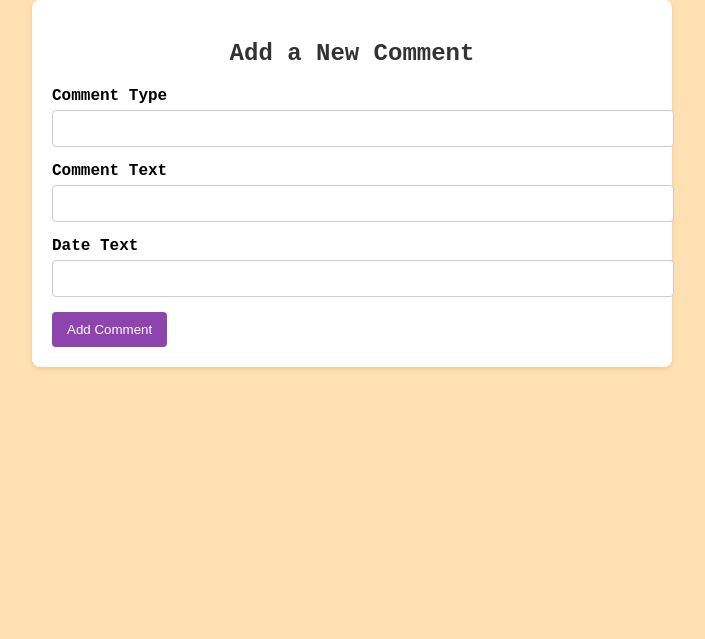
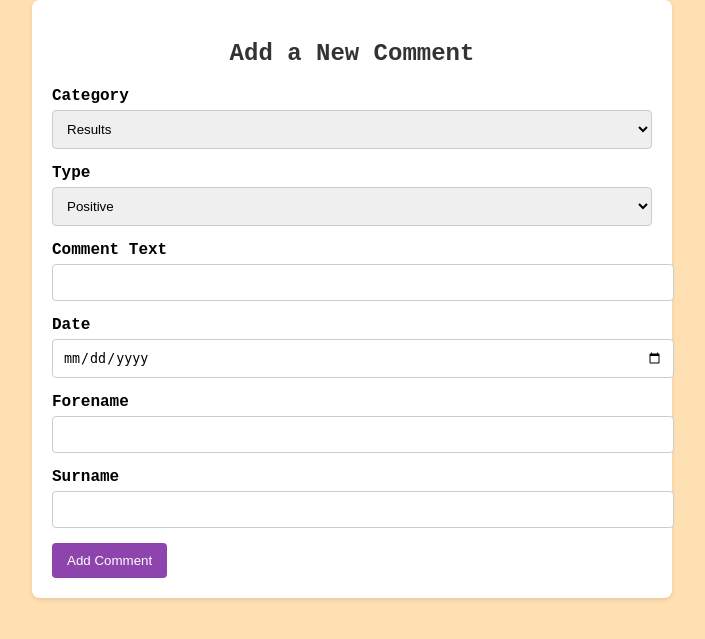
Before and after one commit to samuelbeattie04/comment_manager, a Flask app: page /feedback/add in a window 1280 px wide. Shown: the top 639 px of the page, without its empty margins (288-993 px from the left). Run offline with Flask 3, Linux system fonts and the light colour scheme; some libraries are stand-ins or nearby versions.

Commit message:
More ridiculous fixes

```diff
--- a/library/Feedback/routes.py
+++ b/library/Feedback/routes.py
@@ -1,6 +1,8 @@
+from datetime import datetime
+
 from flask import Blueprint, render_template, request, redirect, url_for, jsonify, flash
 from library.extensions import db
-from .models import FeedbackComment, Feedback
+from .models import Feedback
 from sqlalchemy.sql import func
 from collections import Counter
 
@@ -13,11 +15,21 @@ feedback_bp = Blueprint('feedback', __name__, template_folder='../templates')
 def add_comment():
     if request.method == "POST":
         comment_type = request.form.get("type")
-        comment_name = request.form.get("name")
+        text = request.form.get("text")
+        date = request.form.get("date")
+        forename = request.form.get("forename")
+        surname = request.form.get("surname")
+        category = request.form.get("category")
 
-        new_comment = FeedbackComment(
+        formatted_date = datetime.strptime(date, "%Y-%m-%d").date()
+
+        new_comment = Feedback(
             type=comment_type,
-            name=comment_name
+            text=text,
+            category=category,
+            date=formatted_date,
+            forename=forename,
+            surname=surname,
         )
 
         db.session.add(new_comment)
@@ -26,16 +38,17 @@ def add_comment():
         # Flash a success message and redirect to the comment list page
         flash("Feedback comment added successfully!", "success")
 
-        return redirect(url_for("feedback.view_data"))
+        return redirect(url_for("feedback.view_comment"))
 
     return render_template("add_comment.html")
 
 # GUI Query 2 view all feedback comments
-@feedback_bp.route('/view_data', methods=['GET'])
-def view_data():
+@feedback_bp.route('/view_comment', methods=['GET'])
+def view_comment():
     feedback_data = Feedback.query.all()
-    feedback_list = [{"comment_id": f.comment_id, "comment_name": f.comment_name, "date": f.date, "type": f.type, "forename": f.forename, "surname": f.surname} for f in feedback_data]
-    return jsonify(feedback_list), 200
+    comments = [{"id": f.id, "category": f.category, "text": f.text, "date": f.date, "type": f.type, "forename": f.forename, "surname": f.surname} for f in feedback_data]
+
+    return render_template("view_comment.html", comments=comments)
 
 # GUI Query 3 filter feedback comments
 @feedback_bp.route('/feedback', methods=['GET'])
@@ -58,7 +71,7 @@ def get_feedback_sorted():
     return jsonify([comment.to_dict() for comment in comments])
 
 # GUI Query 5 edit a feedback comment
-@feedback_bp.route("/edit/<int:comment_id>", methods=["GET", "POST"])
+@feedback_bp.route("/edit/<string:comment_id>", methods=["GET", "POST"])
 def edit_comment(comment_id):
     # Retrieve the feedback comment by ID
     comment = Feedback.query.get_or_404(comment_id)
@@ -75,8 +88,8 @@ def edit_comment(comment_id):
     return render_template("edit_comment.html", comment=comment)
 
 # GUI QUERY 6 delete a feedback comment
-@feedback_bp.route('/feedback/<int:comment_id>', methods=['DELETE'])
-def delete_feedback(comment_id):
+@feedback_bp.route('/feedback/<string:comment_id>', methods=['DELETE'])
+def delete_comment(comment_id):
     comment = Feedback.query.get(comment_id)
     db.session.delete(comment)
     db.session.commit()
--- a/library/app.py
+++ b/library/app.py
@@ -8,6 +8,7 @@ from library.Feedback import feedback_bp
 app = Flask(__name__)
 app.config['SQLALCHEMY_DATABASE_URI'] = 'sqlite:///feedback.db'
 app.config['SQLALCHEMY_TRACK_MODIFICATIONS'] = False
+app.secret_key = 'secret_key'
 Bootstrap(app)  # Ensure Bootstrap is applied to the app
 db.init_app(app)
 
--- a/library/feedback.csv
+++ b/library/feedback.csv
@@ -1,9 +1,9 @@
-comment_id,Category,comment_name,date,type,forename,surname
+comment_id,category,comment_text,date,type,forename,surname
 R01,Results,Assumptions have not been clearly stated.,22/10/2023,positive,John,Smith
 RO2,Results,There should be some tabular presentation of results,10/09/2023,positive,Jake,Wilson
 RO3,Results,Graphs or graphical presentation have/has not been used as expected.,07/07/2023,negative,Thomas,Brown
 RO4,Results,The analysis of the results is too trivial in nature and a more detailed analysis was necessary ,18/10/2023,positive,Joan,Miller
-RO5, Results,"Too much has been read into the results and sweeping conclusions have been made, which are not fully justified.",02/04/2023,negative,Ken,Jones
+RO5,Results,"Too much has been read into the results and sweeping conclusions have been made, which are not fully justified.",02/04/2023,negative,Ken,Jones
 RO6,Results,"Statistical analysis aspects are flawed, e.g. they are incorrect, incomplete or inappropriately applied",27/01/2023,negative,Simon,Davies
 RO7,Results,There is insufficient discussion of results and it has been wrongly assumed that they speak for themselves.,29/12/2023,positive,Anna,Jones
 RO8,Results,Anomalies are present in results which have not been properly discussed or commented upon.,10/09/2023,positive,Ben,Walker
--- a/library/templates/add_comment.html
+++ b/library/templates/add_comment.html
@@ -8,6 +8,7 @@
         h2 { color: #333; text-align: center; }
         label { display: block; margin-bottom: 5px; font-weight: bold; }
         input { width: 100%; padding: 10px; margin-bottom: 15px; border: 1px solid #ccc; border-radius: 4px; }
+        select { width: 100%; padding: 10px; margin-bottom: 15px; border: 1px solid #ccc; border-radius: 4px; }
         button { background-color: #8e44ad; color: white; border: none; padding: 10px 15px; cursor: pointer; border-radius: 4px; }
         button:hover { background-color: #6c3483; }
     </style>
@@ -15,17 +16,30 @@
 <body>
     <div class="container">
         <h2>Add a New Comment</h2>
-        <form action="{{ url_for('Feedback.add_comment') }}" method="POST">
-            <label for="title">Comment Type</label>
-            <input type="text" id="Comment Type" name="Comment Type" required>
+        <form action="{{ url_for('feedback.add_comment') }}" method="POST">
+            <label for="Category">Category</label>
+            <select id="Category" name="category" required>
+                <option value="Results">Results</option>
+                <option value="Structure">Structure</option>
+            </select>
+
+            <label for="Type">Type</label>
+            <select id="Type" name="type" required>
+                <option value="positive">Positive</option>
+                <option value="negative">Negative</option>
+            </select>
 
             <label for="Comment Text">Comment Text</label>
-            <input type="text" id="Comment Text" name="Comment Text" required>
+            <input type="text" id="Comment Text" name="text" required>
 
-            <label for="Date Text">Date Text</label>
-            <input type="text" id="Date Text" name="Date" required>
+            <label for="Date">Date</label>
+            <input type="date" id="Date" name="date" required>
 
+            <label for="Forename">Forename</label>
+            <input type="text" id="Forename" name="forename" required>
 
+            <label for="Surname">Surname</label>
+            <input type="text" id="Surname" name="surname" required>
 
             <button type="submit">Add Comment</button>
         </form>
--- a/library/templates/edit_comment.html
+++ b/library/templates/edit_comment.html
@@ -17,7 +17,7 @@
         <h2>Edit Comment</h2>
         <form action="{{ url_for('feedback.edit_comment', comment_id=comment.id) }}" method="POST">
             <label for="Comment Type">Comment Type</label>
-            <input type="text" id="title" name="Comment Type" value="" required>
+            <input type="text" id="Comment Type" name="Comment Type" value="" required>
 
             <label for="Comment Text">Comment Text</label>
             <input type="text" id="Comment Text" name="Comment Text" value="" required>
```
Also changed, not shown: library/Feedback/models.py (+8 -11 lines), library/models.py (deleted, +0 -11 lines), library/templates/view_comment.html (+9 -7 lines).
